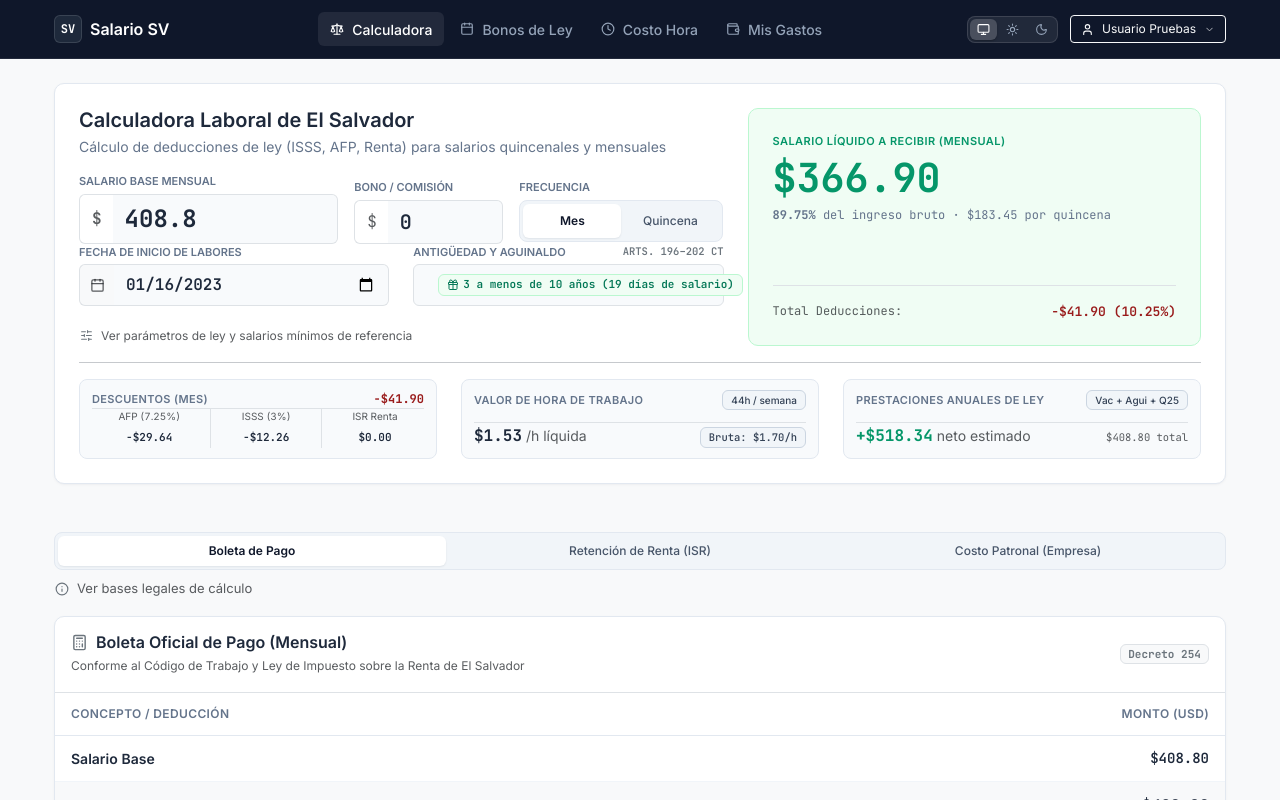
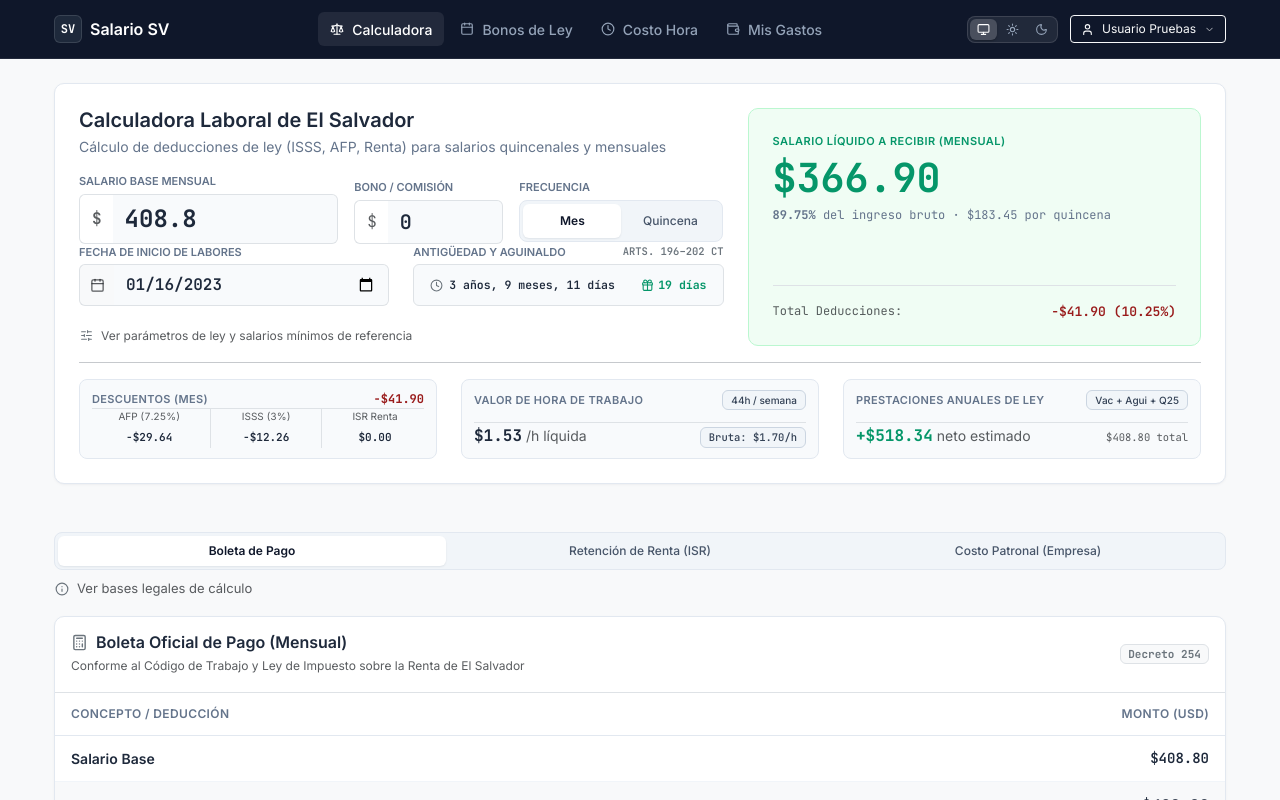
Before and after one commit to areyesdr/salarioygastossv, a React (Vite) app: page / in a window 1280 px wide. Shown: the top 800 px of the page. Built offline with nearby package versions, Linux system fonts and the light colour scheme.

Commit message:
fix: eliminar recuadro anidado y desbordamiento en tarjeta de aguinaldo

```diff
--- a/src/App.tsx
+++ b/src/App.tsx
@@ -1033,23 +1033,27 @@ function AppShell() {
                           </span>
                         </label>
                         <div
-                          className="px-3 rounded border bg-slate-50 d-flex align-items-center justify-content-between"
-                          style={{ height: '42px' }}
+                          className="px-3 rounded border bg-slate-50 d-flex align-items-center justify-content-between overflow-hidden"
+                          style={{ height: '42px', maxWidth: '100%' }}
                         >
-                          <div className="d-flex align-items-center gap-1.5 small font-monospace text-truncate me-2">
-                            <Clock size={13} className="text-slate-muted shrink-0" />
-                            <span className="text-slate-dark fw-semibold text-truncate" style={{ fontSize: '12px' }}>
+                          <div
+                            className="d-flex align-items-center gap-1.5 small font-monospace text-truncate me-2"
+                            style={{ minWidth: 0 }}
+                            title={`Antigüedad exacta: ${seniorityDetails.formattedSeniority}`}
+                          >
+                            <Clock size={13} className="text-secondary shrink-0" />
+                            <span className="text-slate-dark fw-semibold text-truncate" style={{ fontSize: '11.5px' }}>
                               {seniorityDetails.formattedSeniority}
                             </span>
                           </div>
-                          <span
-                            className="badge-emerald font-monospace fw-semibold shrink-0"
-                            style={{ fontSize: '11px' }}
-                            title="Tramo de Aguinaldo según Código de Trabajo"
+                          <div
+                            className="d-flex align-items-center gap-1 text-emerald small font-monospace fw-bold shrink-0"
+                            style={{ fontSize: '11.5px', whiteSpace: 'nowrap' }}
+                            title={`Aguinaldo legal: ${seniorityDetails.aguinaldoLabel}`}
                           >
-                            <Gift size={12} className="me-1" />
-                            {seniorityDetails.aguinaldoLabel}
-                          </span>
+                            <Gift size={13} className="shrink-0" />
+                            <span>{seniorityDetails.aguinaldoShortBadge}</span>
+                          </div>
                         </div>
                       </div>
                     </div>
--- a/src/lib/svLaborLaw.ts
+++ b/src/lib/svLaborLaw.ts
@@ -590,6 +590,7 @@ export interface SeniorityCalculationResult {
   aguinaldoSeniorityBracket: SeniorityBracket;
   aguinaldoDaysWorked: number;
   aguinaldoLabel: string;
+  aguinaldoShortBadge: string;
   q25CutoffDate: string;
   q25IsFullYear: boolean;
   q25DaysWorked: number;
@@ -620,6 +621,7 @@ export function calcSeniorityFromHireDate(
       aguinaldoSeniorityBracket: '1-to-3',
       aguinaldoDaysWorked: 365,
       aguinaldoLabel: '1 a menos de 3 años (15 días)',
+      aguinaldoShortBadge: '15 días',
       q25CutoffDate: '2027-01-25',
       q25IsFullYear: true,
       q25DaysWorked: 365,
@@ -645,6 +647,7 @@ export function calcSeniorityFromHireDate(
       aguinaldoSeniorityBracket: 'under-1',
       aguinaldoDaysWorked: 0,
       aguinaldoLabel: 'Menos de 1 año (0 días)',
+      aguinaldoShortBadge: '0 días',
       q25CutoffDate: '2027-01-25',
       q25IsFullYear: false,
       q25DaysWorked: 0,
@@ -688,11 +691,13 @@ export function calcSeniorityFromHireDate(
   let agBracket: SeniorityBracket = 'under-1';
   let agDays = 365;
   let agLabel = 'Menos de 1 año (proporcional)';
+  let agShort = 'Proporcional';
 
   if (hire > agCutoff) {
     agBracket = 'under-1';
     agDays = 0;
     agLabel = 'Menos de 1 año (0 días al 12 dic.)';
+    agShort = '0 días';
   } else {
     let agY = agCutoff.getFullYear() - hire.getFullYear();
     let agM = agCutoff.getMonth() - hire.getMonth();
@@ -711,19 +716,23 @@ export function calcSeniorityFromHireDate(
       agBracket = '10-plus';
       agDays = 365;
       agLabel = '10 años o más (21 días de salario)';
+      agShort = '21 días';
     } else if (agY >= 3) {
       agBracket = '3-to-10';
       agDays = 365;
       agLabel = '3 a menos de 10 años (19 días de salario)';
+      agShort = '19 días';
     } else if (agY >= 1) {
       agBracket = '1-to-3';
       agDays = 365;
       agLabel = '1 a menos de 3 años (15 días de salario)';
+      agShort = '15 días';
     } else {
       agBracket = 'under-1';
       const daysWorked = Math.floor((agCutoff.getTime() - hire.getTime()) / 86_400_000) + 1;
       agDays = Math.min(365, Math.max(0, daysWorked));
       agLabel = `Menos de 1 año (${agDays} días al 12 dic.)`;
+      agShort = 'Proporcional';
     }
   }
 
@@ -763,6 +772,7 @@ export function calcSeniorityFromHireDate(
     aguinaldoSeniorityBracket: agBracket,
     aguinaldoDaysWorked: agDays,
     aguinaldoLabel: agLabel,
+    aguinaldoShortBadge: agShort,
     q25CutoffDate: `${q25Year}-01-25`,
     q25IsFullYear,
     q25DaysWorked,
```
